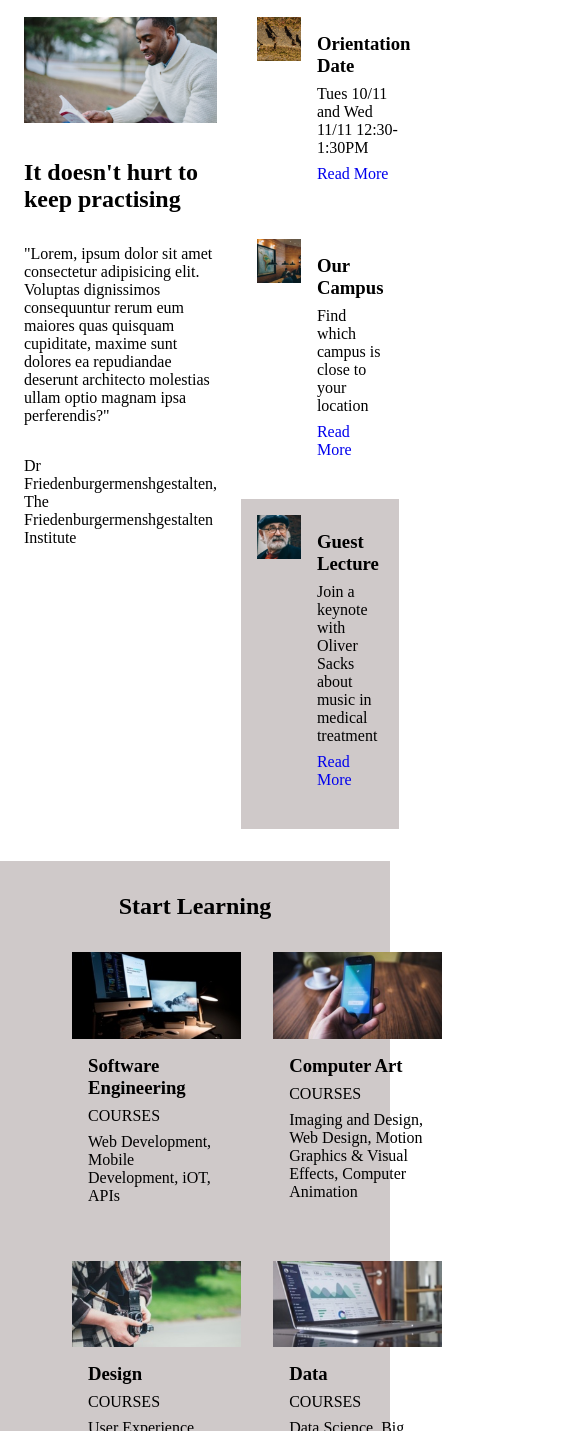
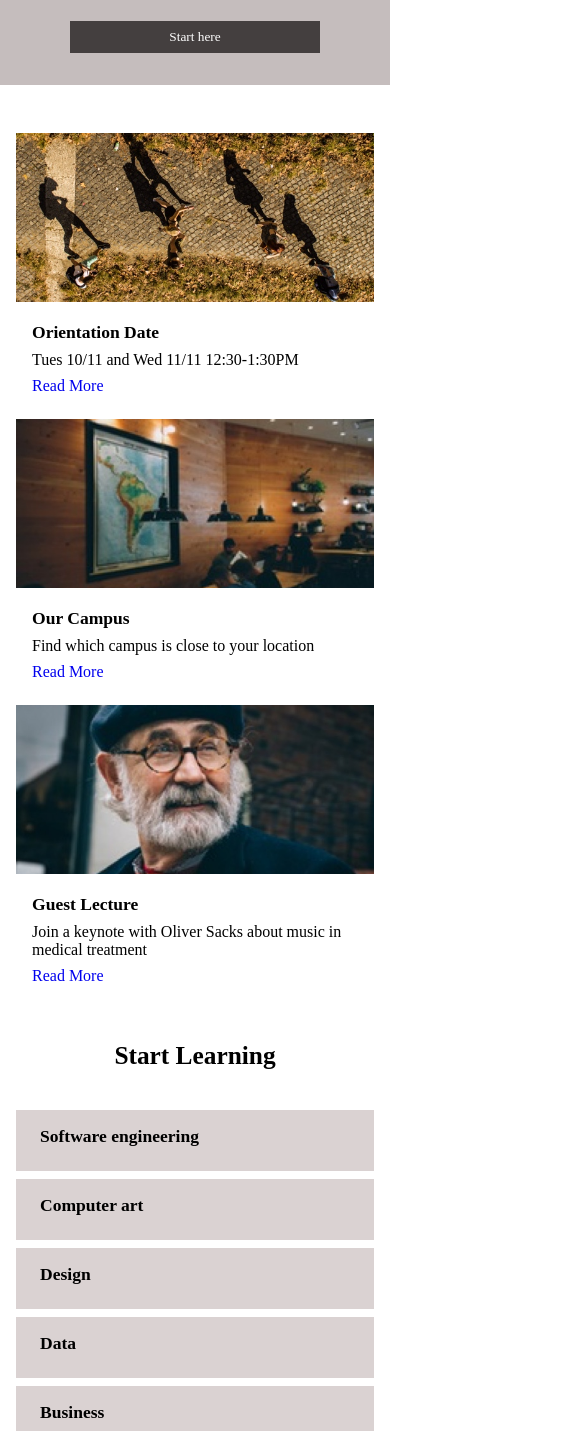
Before and after one commit to marshlington/marshlington.github.io, a plain HTML site: page codecademy-colmar-academy-project/index.html in a window 390 px wide. Shown: the part 569-2000 px from the top of the page, 585 px wide, since content can reach past the window. Drawn offline with Linux system fonts and the light colour scheme; files whose address does not match are found by name; a web font is replaced by a local one.

Commit message:
finished mobile media queries

```diff
--- a/codecademy-colmar-academy-project/index.html
+++ b/codecademy-colmar-academy-project/index.html
@@ -111,6 +111,8 @@
 
                     <img class="section-one-image" src="./resources/images/information-orientation.jpg">
 
+                    <img class="section-one-mobile-image" src="./resources/images/information-orientation-mobile.jpg">
+
                 </div>
 
                 <div class="section-one-container-two-subcontainer-text">
@@ -133,6 +135,10 @@
 
                     <img class="section-one-image" src="./resources/images/information-campus.jpg">
 
+                    <img class="section-one-mobile-image" src="./resources/images/information-campus-mobile.jpg">
+
+
+
                 </div>
 
 
@@ -153,6 +159,8 @@
                 <div class="section-one-image-container">
 
                     <img class="section-one-image" src=".//resources/images/information-guest-lecture.jpg">
+
+                    <img class="section-one-mobile-image" src="./resources/images/information-guest-lecture-mobile.jpg">
 
                 </div>
 
@@ -188,12 +196,19 @@
 
                 <img src="./resources/images/course-software.jpg" alt="Computer pic">
 
+
                 <div class="course-text">
                     <h3>Software Engineering</h3>
                     <p>COURSES</p>
                     <p>Web Development, Mobile Development, iOT, APIs</p>
                 </div>
 
+            </div>
+
+            <!-- Div for mobile version -->
+
+            <div class="mobile-course">
+                <h3>Software engineering</h3>
             </div>
 
 
@@ -209,6 +224,13 @@
 
             </div>
 
+
+            <!-- Div for mobile version -->
+
+            <div class="mobile-course">
+                <h3>Computer art</h3>
+            </div>
+
             <div class="design course">
 
                 <img src="./resources/images/course-design.jpg" alt="Design pic">
@@ -219,6 +241,12 @@
                     <p>User Experience Design, User Research, Visual Design</p>
                 </div>
 
+            </div>
+
+            <!-- Div for mobile version -->
+
+            <div class="mobile-course">
+                <h3>Design</h3>
             </div>
 
             <div class="data course">
@@ -232,6 +260,13 @@
                 </div>
 
             </div>
+
+            <!-- Div for mobile version -->
+
+            <div class="mobile-course">
+                <h3>Data</h3>
+            </div>
+
 
             <div class="Business course">
 
@@ -247,6 +282,12 @@
 
             </div>
 
+            <!-- Div for mobile version -->
+
+            <div class="mobile-course">
+                <h3>Business</h3>
+            </div>
+
 
             <div class="Marketing course">
 
@@ -259,6 +300,12 @@
                     <p>Analytics, Content Marketing, Mobile Marketing</p>
 
                 </div>
+            </div>
+
+            <!-- Div for mobile version -->
+
+            <div class="mobile-course">
+                <h3>Marketing</h3>
             </div>
 
 
--- a/codecademy-colmar-academy-project/resources/css/styles.css
+++ b/codecademy-colmar-academy-project/resources/css/styles.css
@@ -148,9 +148,7 @@ nav ul li {
     min-width: 35%;
 }
 
-.section-one-image {
-    width: 100%;
-}
+
 
 
 
@@ -382,6 +380,146 @@ footer {
         width: 100%;
     }
 
+    .banner-text-container {
+        text-align: center;
+        margin: 16px;;
+    }
+
+    .banner-text-container h2 {
+        font-size: 2.5rem;
+        margin: 32px 16px 24px 16px;
+    }
+
+    .banner-text-container button {
+        margin: 0px auto 32px auto;
+    }
+
+
+    /* Section 1 Stylings */
+
+    .section-one {
+        margin-top: 16px;
+    }
+    .section-one-container-one {
+        display: none;
+    }
+
+
+    .section-one-container-two {
+        width: 100%;
+        padding: 16px 16px 32px 16px;
+        margin: 0px;
+        display: inline-block;
+    }
+
+    .section-one-container-two h3 {
+        font-size: 4.5vw;
+    }
+
+
+    .section-one-image{
+        display: none;
+        max-width: 100%;
+    }
+
+
+    .section-one-mobile-image{
+        width: 100%;
+    }
+
+    .section-one-container-two-subcontainer {
+        display: inline-block;
+        width: 100%;
+        padding: 0px;
+    }
+
+    .section-one-image-container {
+        display: inline-block;
+        width: 100%;
+    }
+
+    #subcontainer-three {
+        background: none;
+    }
+
+
+    /* Section 2 Stylings */
+
+    .section-two {
+        background: none;
+        display: block;
+        padding: 0px;
+        margin-bottom: 64px;
+    }
+
+    .section-two-container {
+        display: block;
+    }
+
+
+    /* Hiding Desktop course items */
+
+    .course {
+        display: none;
+    }
+
+    .mobile-course {
+        display: block;
+
+    }
+
+    .section-two h2 {
+        font-size: 6.5vw;
+        padding-top: 0px;
+    }
+
+    .mobile-course {
+        background-color: rgb(218, 210, 210);
+        margin: 8px 16px;
+    }
+
+    .mobile-course h3 {
+        padding: 16px 0px 24px 24px;
+        font-size: 4.5vw;
+    }
+
+
+    /* Section Three Stylings */
+
+    .section-three-header {
+        font-size: 6.5vw;
+    }
+
+    .section-three {
+        display: block;
+        width: 100%;
+        margin-bottom: 24px;
+    }
+
+    .section-three-container-one {
+        display: block;
+        margin: 0px;
+        width: 100%;
+    }
+
+    .section-three-container-one img {
+        display: inline-block;
+        width: 100%;
+    }
+
+    .section-three-container-one h2,
+    .section-three-container-one p,
+    .section-three-container-two,
+    .section-three-container-two-subcontainer
+    section-three-container-one {
+        display: none;
+    }
+
+
+
+
+
+    .section-three-container
 }
 
 
```
